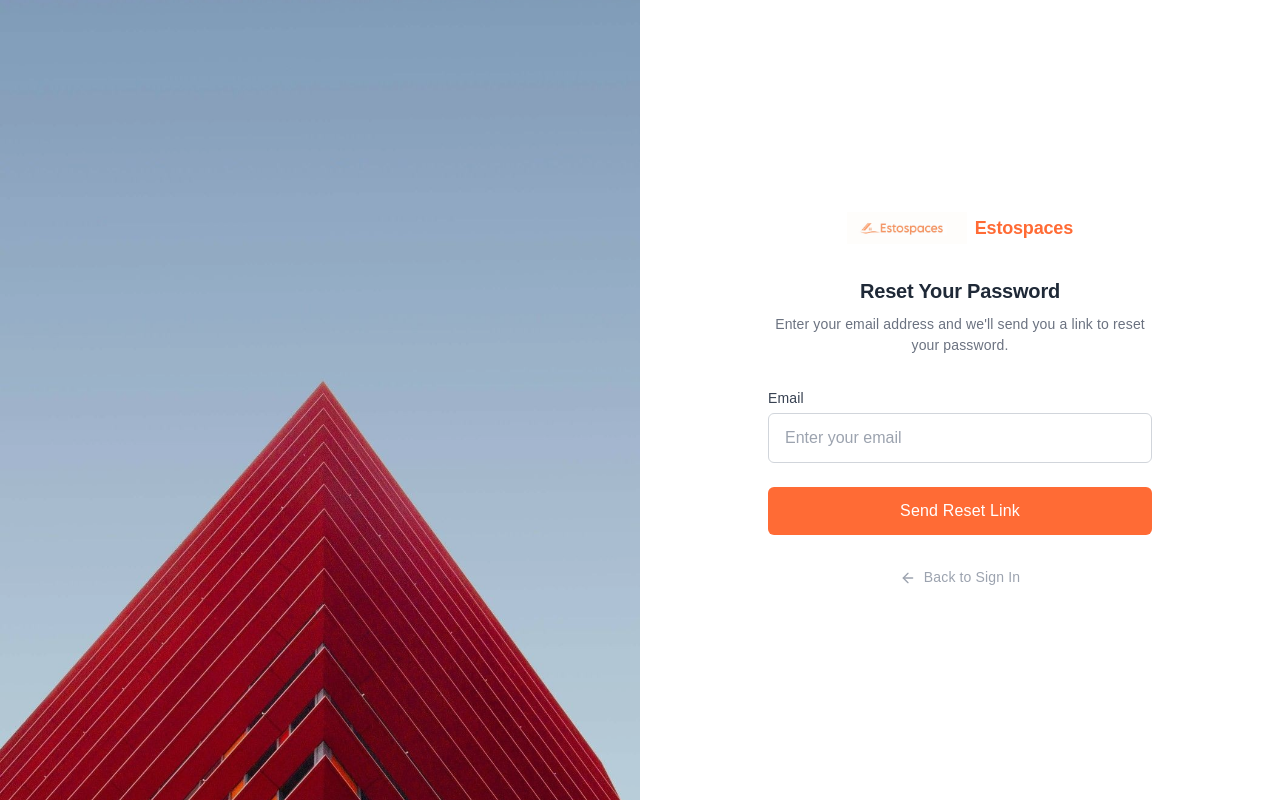
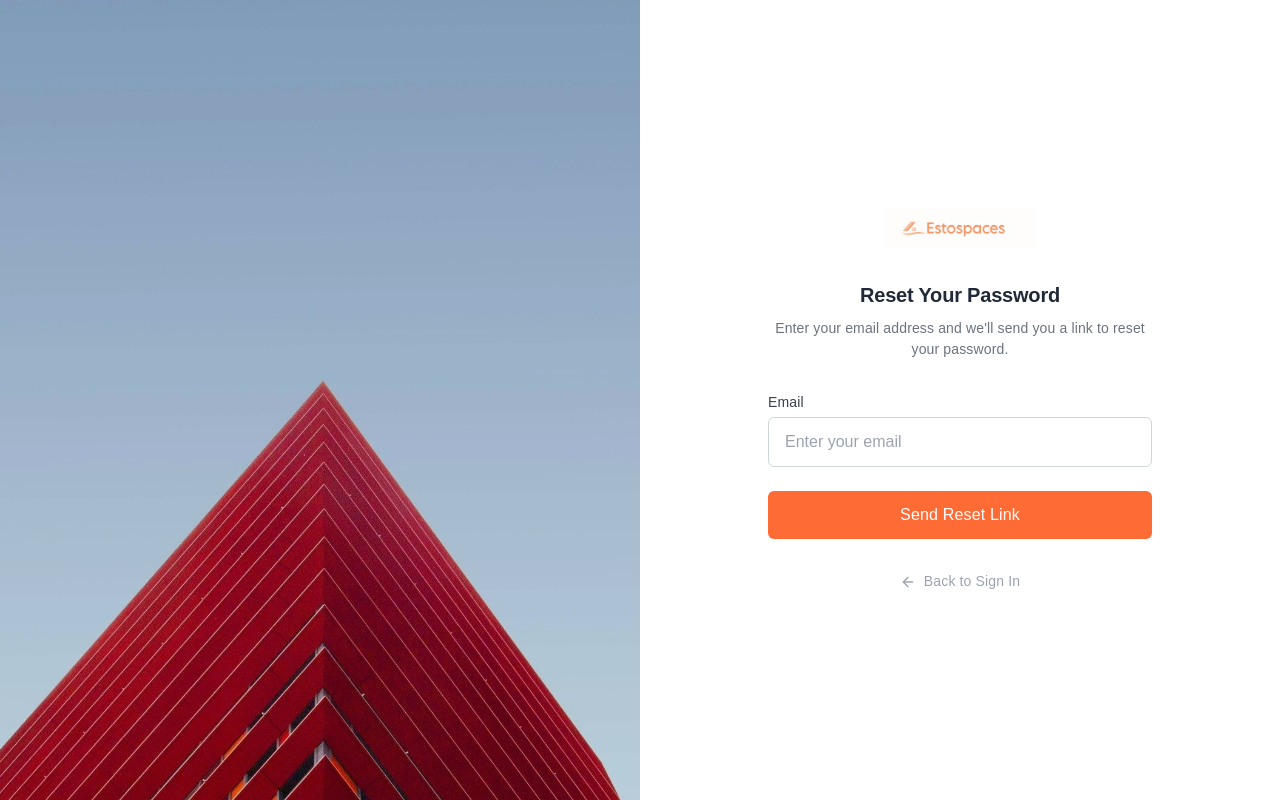
Before and after one commit to Estospaces-Development/estospaces-app, a React (Vite) app: page /auth/reset-password in a window 1280 px wide. Built offline with nearby package versions, Linux system fonts and the light colour scheme.

Commit message:
Fix duplicate Estospaces logo text in auth components

```diff
--- a/src/components/auth/EmailLogin.jsx
+++ b/src/components/auth/EmailLogin.jsx
@@ -70,9 +70,8 @@ const EmailLogin = () => {
         <AuthLayout image={building}>
             <div className="flex flex-col items-center">
                 {/* Logo */}
-                <div className="flex items-center gap-2 mb-8">
-                    <img src={logo} alt="Estospaces" className="h-8" />
-                    <span className="text-primary font-semibold text-lg">Estospaces</span>
+                <div className="mb-8">
+                    <img src={logo} alt="Estospaces" className="h-10" />
                 </div>
 
                 <h2 className="text-xl font-semibold text-gray-800 mb-2 text-center">
--- a/src/components/auth/Login.jsx
+++ b/src/components/auth/Login.jsx
@@ -35,9 +35,8 @@ const Login = () => {
         <AuthLayout image={building}>
             <div className="flex flex-col items-center">
                 {/* Logo */}
-                <div className="flex items-center gap-2 mb-8">
-                    <img src={logo} alt="Estospaces" className="h-8" />
-                    <span className="text-primary font-semibold text-lg">Estospaces</span>
+                <div className="mb-8">
+                    <img src={logo} alt="Estospaces" className="h-10" />
                 </div>
 
                 <h2 className="text-xl font-semibold text-gray-800 mb-2 text-center">
--- a/src/components/auth/ResetPassword.jsx
+++ b/src/components/auth/ResetPassword.jsx
@@ -46,9 +46,8 @@ const ResetPassword = () => {
             <AuthLayout image={building}>
                 <div className="flex flex-col items-center text-center">
                     {/* Logo */}
-                    <div className="flex items-center gap-2 mb-8">
-                        <img src={logo} alt="Estospaces" className="h-8" />
-                        <span className="text-primary font-semibold text-lg">Estospaces</span>
+                    <div className="mb-8">
+                        <img src={logo} alt="Estospaces" className="h-10" />
                     </div>
 
                     <div className="w-16 h-16 bg-green-100 rounded-full flex items-center justify-center mb-6">
@@ -79,9 +78,8 @@ const ResetPassword = () => {
         <AuthLayout image={building}>
             <div className="flex flex-col items-center">
                 {/* Logo */}
-                <div className="flex items-center gap-2 mb-8">
-                    <img src={logo} alt="Estospaces" className="h-8" />
-                    <span className="text-primary font-semibold text-lg">Estospaces</span>
+                <div className="mb-8">
+                    <img src={logo} alt="Estospaces" className="h-10" />
                 </div>
 
                 <h2 className="text-xl font-semibold text-gray-800 mb-2 text-center">
--- a/src/components/auth/Signup.jsx
+++ b/src/components/auth/Signup.jsx
@@ -74,9 +74,8 @@ const Signup = () => {
             <AuthLayout image={building}>
                 <div className="flex flex-col items-center text-center">
                     {/* Logo */}
-                    <div className="flex items-center gap-2 mb-8">
-                        <img src={logo} alt="Estospaces" className="h-8" />
-                        <span className="text-primary font-semibold text-lg">Estospaces</span>
+                    <div className="mb-8">
+                        <img src={logo} alt="Estospaces" className="h-10" />
                     </div>
 
                     <div className="w-16 h-16 bg-green-100 rounded-full flex items-center justify-center mb-6">
@@ -107,9 +106,8 @@ const Signup = () => {
         <AuthLayout image={building}>
             <div className="flex flex-col items-center">
                 {/* Logo */}
-                <div className="flex items-center gap-2 mb-8">
-                    <img src={logo} alt="Estospaces" className="h-8" />
-                    <span className="text-primary font-semibold text-lg">Estospaces</span>
+                <div className="mb-8">
+                    <img src={logo} alt="Estospaces" className="h-10" />
                 </div>
 
                 <h2 className="text-xl font-semibold text-gray-800 mb-2 text-center">
```
